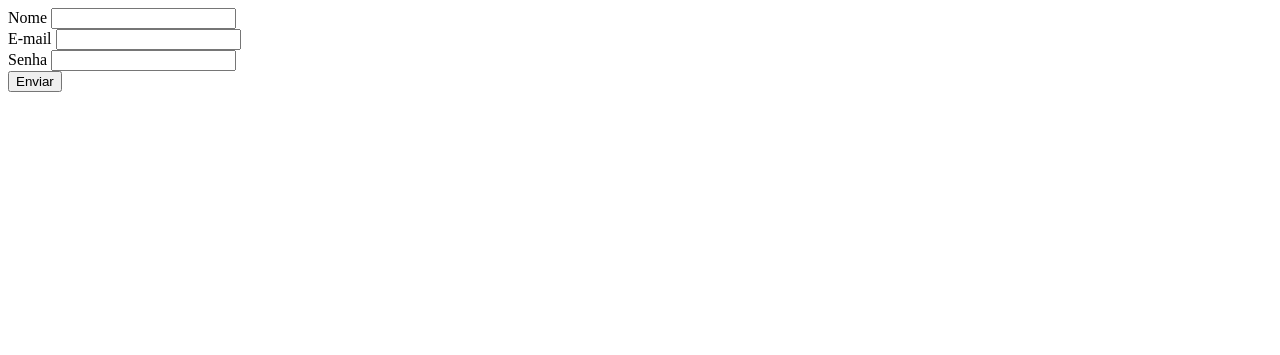
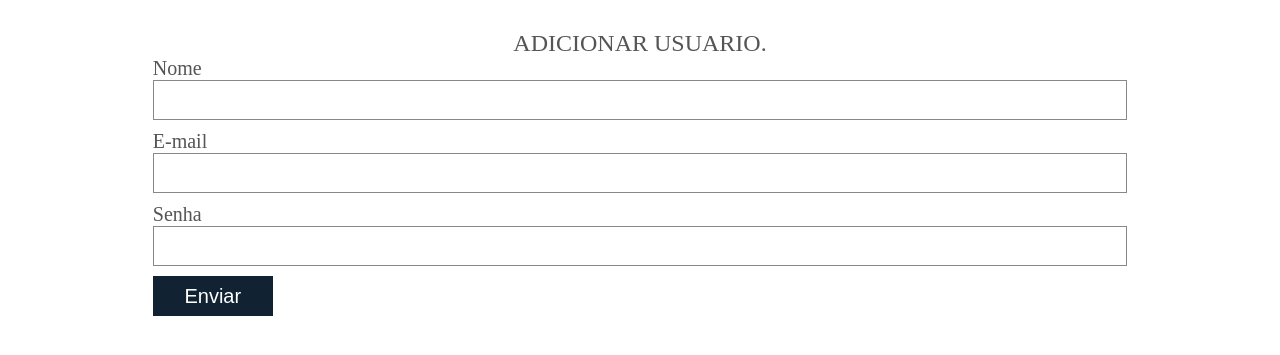
Before and after one commit to arnobiocmd/ajax, a PHP site: page /adicionar.php in a window 1280 px wide. Shown: the top 355 px of the page. Run offline with PHP 8.4, Linux system fonts and the light colour scheme.

Commit message:
feita conecao com banco e stylizado formulario de envio

```diff
--- a/adicionar.php
+++ b/adicionar.php
@@ -1,4 +1,15 @@
-<div class="form-box"></div>
+<!DOCTYPE html>
+<html>
+<head>
+	<title>Pagina de add</title>
+	<meta charset="utf-8">
+	<link rel="stylesheet" type="text/css" href="assets/css/style.css">
+	<meta name="viewport" content="width=device-width, initil-scale= 1.0">
+</head>
+<body>
+	<div class="form-box">
+	<div class="center">
+		<h2>Adicionar usuario.</h2>
 		<form method="POST">
 			<div class="form-box-insed">
 				<label>Nome</label>
@@ -16,5 +27,9 @@
 				<input type="submit" name="acao" value="Enviar">
 			</div>
 
+
 		</form>
 		</div>
+		</div>
+</body>
+</html>
--- /dev/null
+++ b/assets/css/style.css
@@ -0,0 +1,59 @@
+*{
+	margin: 0;
+	padding: 0;
+	box-sizing: border-box;
+
+}
+.center{
+	max-width: 1000px;
+	margin: 0 auto;
+	padding: 0 1%;
+}
+
+.form-box{
+	padding: 30px 0;
+
+}
+.form-box-insed input[type="text"]{
+	width: 100%;
+	height: 40px;
+	padding-left: 8px;
+	margin-bottom: 10px;
+	border:1px solid #888;
+}
+.form-box-insed input[type="email"]{
+	width: 100%;
+	height: 40px;
+	padding-left: 8px;
+	margin-bottom: 10px;
+	border:1px solid #888;
+}
+.form-box-insed input[type="password"]{
+	width: 100%;
+	height: 40px;
+	padding-left: 8px;
+	margin-bottom: 10px;
+	border:1px solid #888;
+}
+.form-box-insed input[type="submit"]{
+	width: 120px;
+	height: 40px;
+	margin-bottom: 10px;
+	background-color: #123;
+	color: white;
+	border: 0;
+	font-size: 20px;
+	cursor: pointer;
+}
+.form-box-insed label{
+	font-size: 20px;
+	color: #555;
+}
+.form-box h2{
+	text-align: center;
+	font-size: 24px;
+	font-weight: 300;
+	text-transform: uppercase;
+	color: #555;
+
+}
```
Also changed, not shown: class/MySql.php (+27 -0 lines), class/Principal.php (added, +14 -0 lines), config.php (+6 -1 lines), index.php (+19 -4 lines), README.md (deleted), class/Princial.php (deleted).
